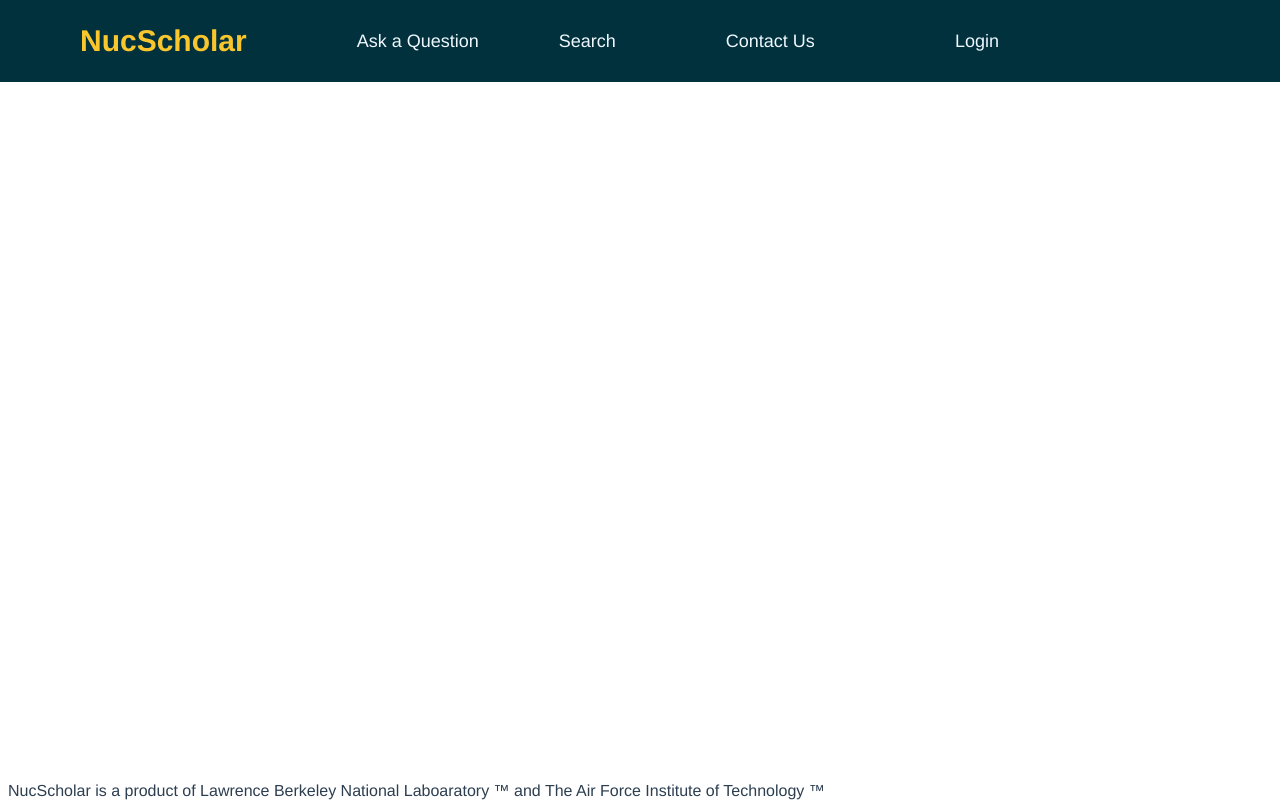
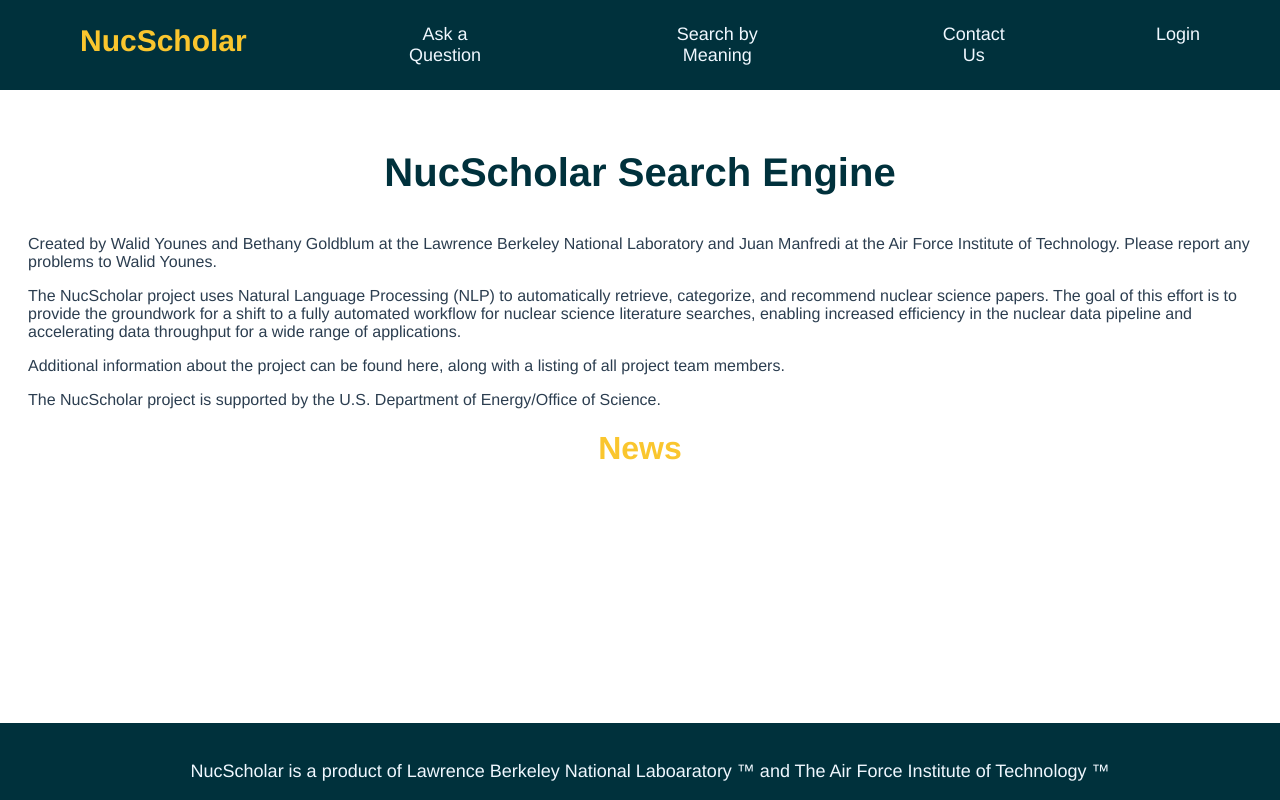
Before and after one commit to dward118/NL-Website, a Vue app: page / in a window 1280 px wide. Built offline with nearby package versions, Linux system fonts and the light colour scheme.

Commit message:
Changes 3/14/23

```diff
--- a/src/components/Homepage.vue
+++ b/src/components/Homepage.vue
@@ -1,5 +1,25 @@
 <template>
   <MenuBar />
+
+  <div>
+    <h3 style="font-size:40px; color: #00313c; margin-top: 150px;">NucScholar Search Engine</h3>
+    <p>
+      Created by Walid Younes and Bethany Goldblum at the Lawrence Berkeley National Laboratory and Juan Manfredi at the Air Force Institute of Technology. Please report any problems to Walid Younes.
+    </p>
+    <p>
+      The NucScholar project uses Natural Language Processing (NLP) to automatically retrieve, categorize, and recommend nuclear science papers. The goal of this effort is to provide the groundwork for a shift to a fully automated workflow for nuclear science literature searches, enabling increased efficiency in the nuclear data pipeline and accelerating data throughput for a wide range of applications.
+    </p>
+    <p>
+      Additional information about the project can be found here, along with a listing of all project team members.
+    </p>
+    <p>
+      The NucScholar project is supported by the U.S. Department of Energy/Office of Science.
+    </p>
+  </div>
+  <div>
+    <h1 style="color: #fac62e;">News</h1>
+    <div style="border-color: #fac62e;"></div>
+  </div>
 </template>
 
 <script>
@@ -15,4 +35,10 @@ export default {
 </script>
 
 <style>
+
+p {
+  text-align: left;
+  margin-left: 20px;
+}
+
 </style>
--- a/src/components/LoginPage.vue
+++ b/src/components/LoginPage.vue
@@ -7,6 +7,9 @@
       <input type="text" placeholder="Enter Username" id="username" name="username" required />
       <input type="password" placeholder="Enter Password" id="password" name="password" required />
       <button type="submit">Log in</button>
+      <p>
+        <router-link to="/sign-up">Don't have an account? Sign up here.</router-link>
+      </p>
     </div>
   </div>
 </template>
@@ -43,4 +46,8 @@ export default {
   color: #fff;
   cursor: pointer;
 }
+
+p {
+  text-align: center;
+}
 </style>
--- a/src/components/MenuBar.vue
+++ b/src/components/MenuBar.vue
@@ -2,15 +2,21 @@
   <div>
     <div class="menu-container">
       <div class="menu-item"><router-link to="/">
-          <div style="font-size: 30px; color: #fac62e; font-weight: bold;">NucScholar</div>
+          <div style="font-size: 30px; color: #fac62e; font-weight: bold;" onmouseover="this.style.color='aliceblue'" onmouseout="this.style.color='#fac62e'">NucScholar</div>
         </router-link></div>
-      <div class="menu-item">Ask a Question</div>
-      <div class="menu-item">Search</div>
+      <div class="menu-item"><router-link to="/question">Ask a Question</router-link></div>
+      <div class="menu-item"><router-link to="/semantic">Search by Meaning</router-link></div>
       <div class="menu-item"><router-link to="/contact-us">Contact Us</router-link></div>
       <div class="menu-item"><router-link to="/login">Login</router-link></div>
     </div>
-    <footer style="bottom: 0; position: fixed;">NucScholar is a product of Lawrence Berkeley National Laboaratory &trade;
-      and The Air Force Institute of Technology &trade;</footer>
+    <footer>
+      <div class="footer-content">
+        <p class="footerStyle">
+          NucScholar is a product of Lawrence Berkeley National Laboaratory &trade;
+      and The Air Force Institute of Technology &trade;
+        </p>
+      </div>
+    </footer>
 
   </div>
 </template>
@@ -31,7 +37,6 @@ export default {
   background-color: #00313c;
   /*justify-content: space-between;*/
   display: flex;
-  align-items: center;
   padding: 10px;
   overflow: hidden;
 }
@@ -54,4 +59,31 @@ export default {
 .menu-item a:hover {
   color: #fac62e;
   text-decoration: none;
-}</style>
+}
+
+footer {
+  position: absolute;
+  bottom: 0;
+  left: 0;
+  right: 0;
+  background: #00313c;
+  height: auto;
+  width: 100vw;
+  padding-top: 20px;
+  color: aliceblue;
+  font-size: large;
+}
+
+footer-content {
+  text-align: center;
+  align-items: center;
+  display: flex;
+  justify-content: center;
+  flex-direction: column;
+}
+
+.footerStyle {
+  text-align: center;
+}
+
+</style>
--- a/src/components/MenuBarLimited.vue
+++ b/src/components/MenuBarLimited.vue
@@ -2,11 +2,18 @@
   <div>
     <div class="menu-container">
       <div class="menu-item"><router-link to="/">
-          <div style="font-size: 30px; color: #fac62e; font-weight: bold;">NucScholar</div>
+          <div style="font-size: 30px; color: #fac62e; font-weight: bold;" onmouseover="this.style.color='aliceblue'"
+            onmouseout="this.style.color='#fac62e'">NucScholar</div>
         </router-link></div>
-      <footer style="bottom: 0; position: fixed;">NucScholar is a product of Lawrence Berkeley National Laboaratory
-        &trade; and The Air Force Institute of Technology &trade;</footer>
     </div>
+    <footer>
+      <div class="footer-content">
+        <p class="footerStyle">
+          NucScholar is a product of Lawrence Berkeley National Laboaratory &trade;
+          and The Air Force Institute of Technology &trade;
+        </p>
+      </div>
+    </footer>
   </div>
 </template>
 
@@ -26,7 +33,6 @@ export default {
   background-color: #00313c;
   /*justify-content: space-between;*/
   display: flex;
-  align-items: center;
   padding: 10px;
   overflow: hidden;
 }
@@ -49,4 +55,30 @@ export default {
 .menu-item a:hover {
   color: #fac62e;
   text-decoration: none;
-}</style>
+}
+
+footer {
+  position: absolute;
+  bottom: 0;
+  left: 0;
+  right: 0;
+  background: #00313c;
+  height: auto;
+  width: 100vw;
+  padding-top: 20px;
+  color: aliceblue;
+  font-size: large;
+}
+
+footer-content {
+  text-align: center;
+  align-items: center;
+  display: flex;
+  justify-content: center;
+  flex-direction: column;
+}
+
+.footerStyle {
+  text-align: center;
+}
+</style>
--- a/src/components/QuestionSearch.vue
+++ b/src/components/QuestionSearch.vue
@@ -1,15 +1,15 @@
 <template>
-    <MenuBar />
+    <MenuBarLimited />
 </template>
 
 <script>
-import MenuBar from './MenuBar.vue';
+import MenuBarLimited from './MenuBarLimited.vue';
 
 export default {
     name: 'QuestionSearch',
 
     components: {
-        MenuBar
+        MenuBarLimited
     },
 }
 </script>
--- a/src/components/SemanticSearch.vue
+++ b/src/components/SemanticSearch.vue
@@ -1,15 +1,15 @@
 <template>
-    <MenuBar />
+    <MenuBarLimited />
 </template>
 
 <script>
-import MenuBar from './MenuBar.vue';
+import MenuBarLimited from './MenuBarLimited.vue';
 
 export default {
     name: 'SemanticSearch',
 
     components: {
-        MenuBar
+        MenuBarLimited
     },
 }
 </script>
--- a/src/routers.js
+++ b/src/routers.js
@@ -3,6 +3,8 @@ import HomePage from './components/Homepage.vue';
 import LoginPage from './components/LoginPage.vue';
 import ContactUs from './components/ContactUs.vue';
 import SignUp from './components/SignUp.vue';
+import QuestionSearch from './components/QuestionSearch.vue';
+import SemanticSearch from './components/SemanticSearch.vue';
 
 const routes = [
     {
@@ -25,6 +27,16 @@ const routes = [
         component: ContactUs,
         path: "/contact-us",
     },
+    {
+        name: "QuestionSearch",
+        component: QuestionSearch,
+        path: "/question",
+    },
+    {
+        name: "SemanticSearch",
+        component: SemanticSearch,
+        path: "/semantic",
+    },
 ];
 
 const router = createRouter({
```
